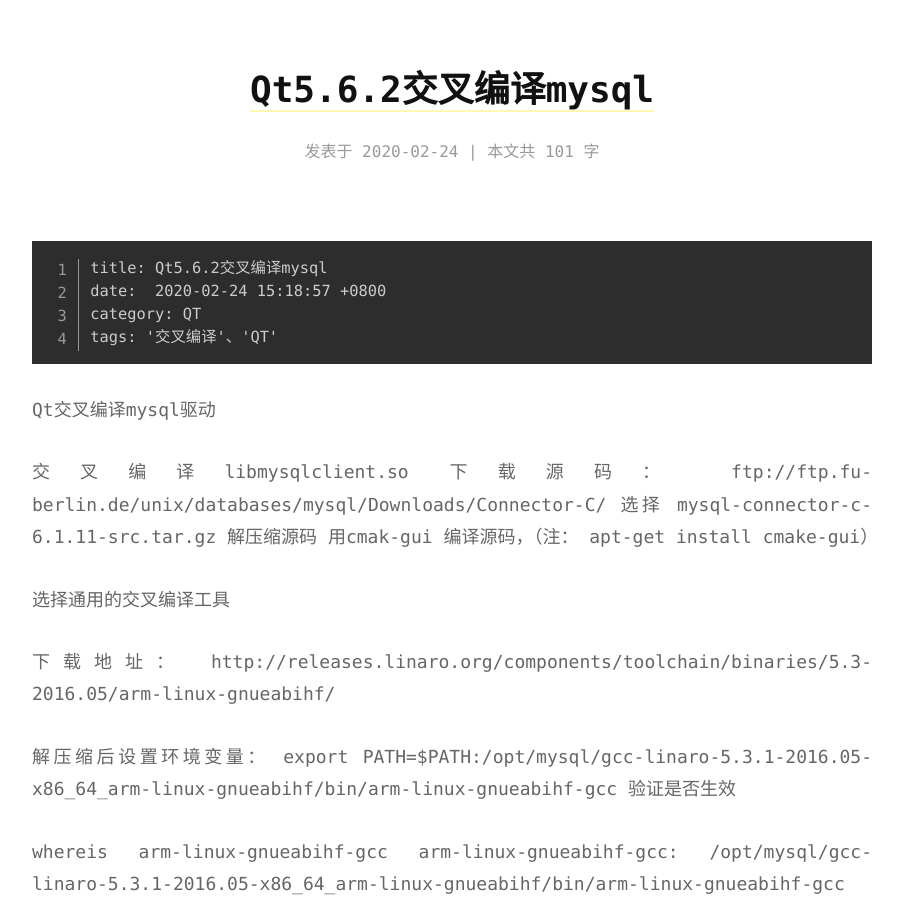
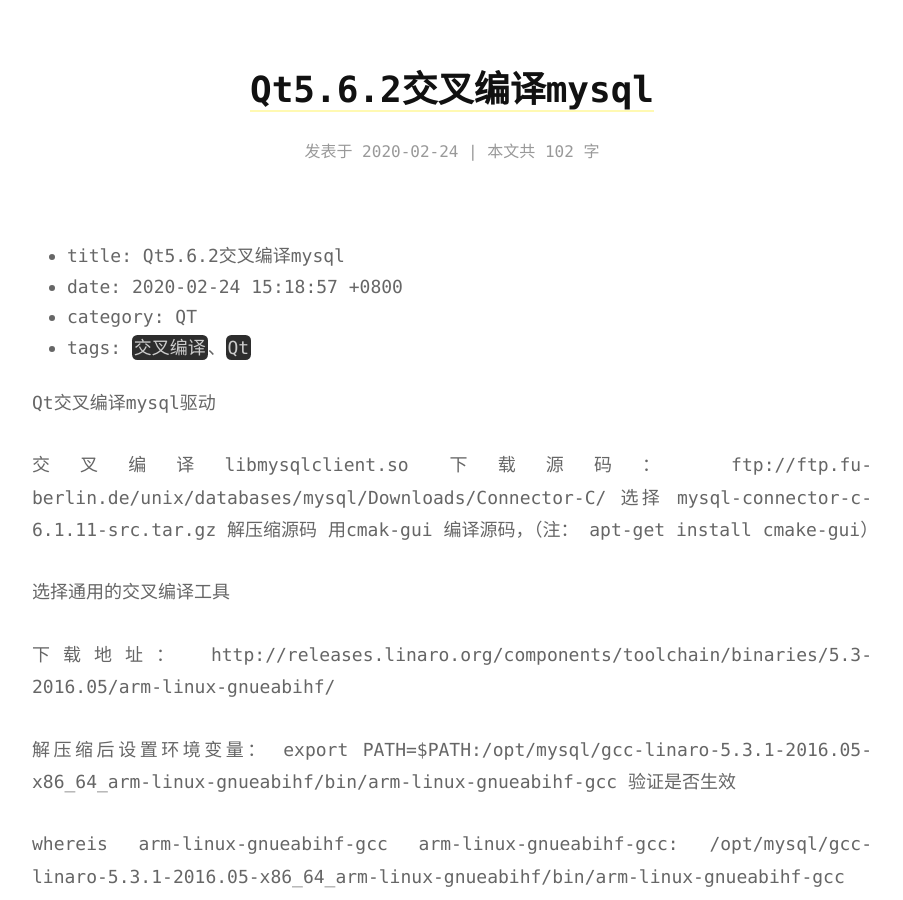
Before and after one commit to zhaohongqiang/zhaohongqiang.github.io, a Jekyll site: the page built from _posts/2020-02-24-Qt5.6.2交叉编译mysql.md, in a window 1280 px wide and 900 px high. Shown: the whole window, without its empty margins (188-1091 px from the left). Built offline with Jekyll 4.4.1, drawn with Linux system fonts in a browser that asks for light colours; part of the change alters nothing that is shown.

````diff
--- a/_posts/2020-02-24-Qt5.6.2交叉编译mysql.md
+++ b/_posts/2020-02-24-Qt5.6.2交叉编译mysql.md
@@ -1,9 +1,9 @@
-```
-title: Qt5.6.2交叉编译mysql
-date:  2020-02-24 15:18:57 +0800
-category: QT
-tags: '交叉编译'、'QT'
-```
+
+* title: Qt5.6.2交叉编译mysql
+* date:  2020-02-24 15:18:57 +0800
+* category: QT
+* tags: `交叉编译`、`Qt`
+
 
 Qt交叉编译mysql驱动
 
````
